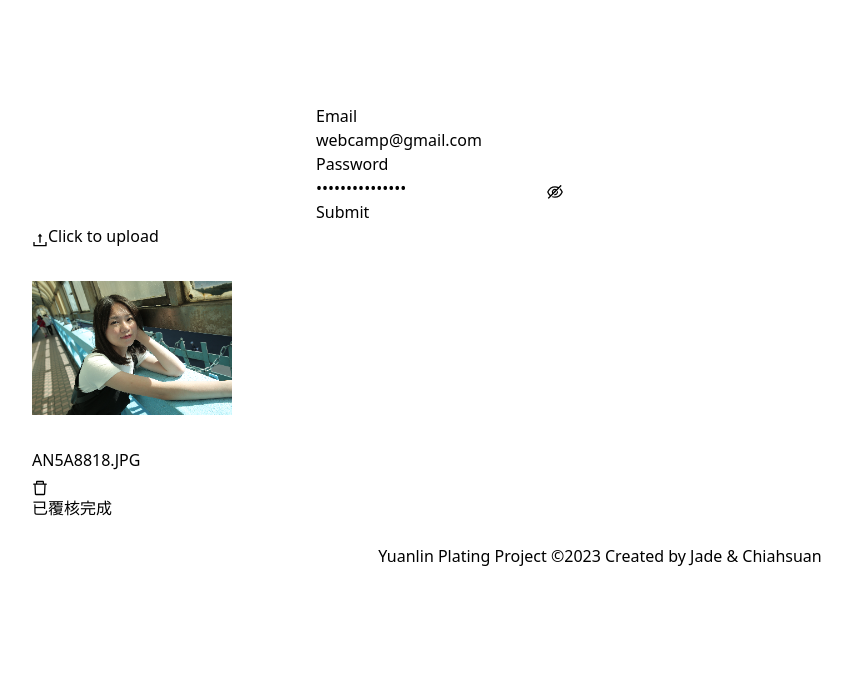
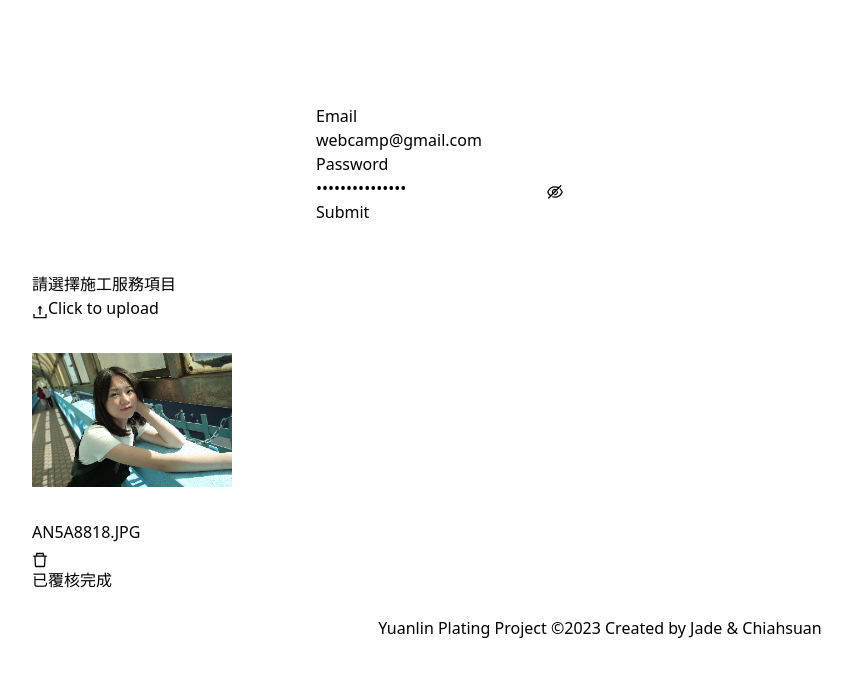
Before and after one commit to Chiahsuan-TW/plating-project-trial, a Vue app: page /presigned-url in a window 1280 px wide. Shown: the top 676 px of the page, without its empty margins (40-892 px from the left). Built offline with nearby package versions, Linux system fonts and the light colour scheme; no server answers.

Commit message:
[feat] select component first draft.

```diff
--- /dev/null
+++ b/src/components/Select.vue
@@ -0,0 +1,35 @@
+<script setup>
+import { ref } from 'vue';
+const value1 = ref([]);
+const options = ref([
+  {
+    id: 0,
+    label: '車體快速鍍膜套組A',
+    value: '車體快速鍍膜套組A'
+  },
+  {
+    id: 1,
+    label: '車體快速鍍膜套組B',
+    value: '車體快速鍍膜套組B'
+  }
+]);
+
+const handleChange = value => {
+  console.log(`selected ${value}`);
+};
+</script>
+
+<template>
+  <ASelect
+    ref="select"
+    v-model:value="value1"
+    style="width: 100%"
+    mode="tags"
+    :maxTagCount="1"
+    placeholder="請選擇施工服務項目"
+    :options="options"
+    @change="handleChange"
+  ></ASelect>
+</template>
+
+<style scoped lang="scss"></style>
--- a/src/components/Uploader.vue
+++ b/src/components/Uploader.vue
@@ -22,17 +22,9 @@ const props = defineProps({
 const fileList = ref(props.fileList);
 
 // Eslint required
-// const emit = defineEmits({
-//     updateFileList: fileList => {
-//       if (fileList.length >= 2) {
-//         return true;
-//       } else {
-//         return false;
-//       }
-//     }
-// });
-
-const emit = defineEmits(['updateFileList']);
+const emit = defineEmits({
+  updateFileList: () => true
+});
 
 // disable after worksheet was checked.
 const isDisable = computed(() => {
@@ -146,7 +138,6 @@ function beforeUpload(file) {
       capture
       :beforeUpload="beforeUpload"
       @change="handleChange"
-      :disabled="isDisable"
     >
       <AButton :disabled="isDisable || isButtonDisable">
         <UploadOutlined></UploadOutlined>
--- a/src/views/PresignedURLView.vue
+++ b/src/views/PresignedURLView.vue
@@ -12,6 +12,7 @@ import duration from 'dayjs/plugin/duration';
 import Cookies from 'js-cookie';
 import { Form } from 'ant-design-vue';
 import Uploader from '@/components/Uploader.vue';
+import Select from '@/components/Select.vue';
 
 dayjs.extend(duration);
 
@@ -114,18 +115,19 @@ function updateFileList(value) {
     </AForm>
   </section>
   <section>
-    <div class="flex flex-column">
+    <ASpace direction="vertical">
+      <Select />
       <Uploader
+        :fileList="fileList"
         :isUploaderDisable="isUploaderDisable"
-        :fileList="fileList"
         :isWorksheetComplete="isWorksheetComplete"
         @updateFileList="updateFileList"
       />
-    </div>
+      <AButton @click="isWorksheetComplete = !isWorksheetComplete"
+        >已覆核完成</AButton
+      >
+    </ASpace>
   </section>
-  <AButton @click="isWorksheetComplete = !isWorksheetComplete"
-    >已覆核完成</AButton
-  >
 </template>
 
 <style scoped></style>
```
